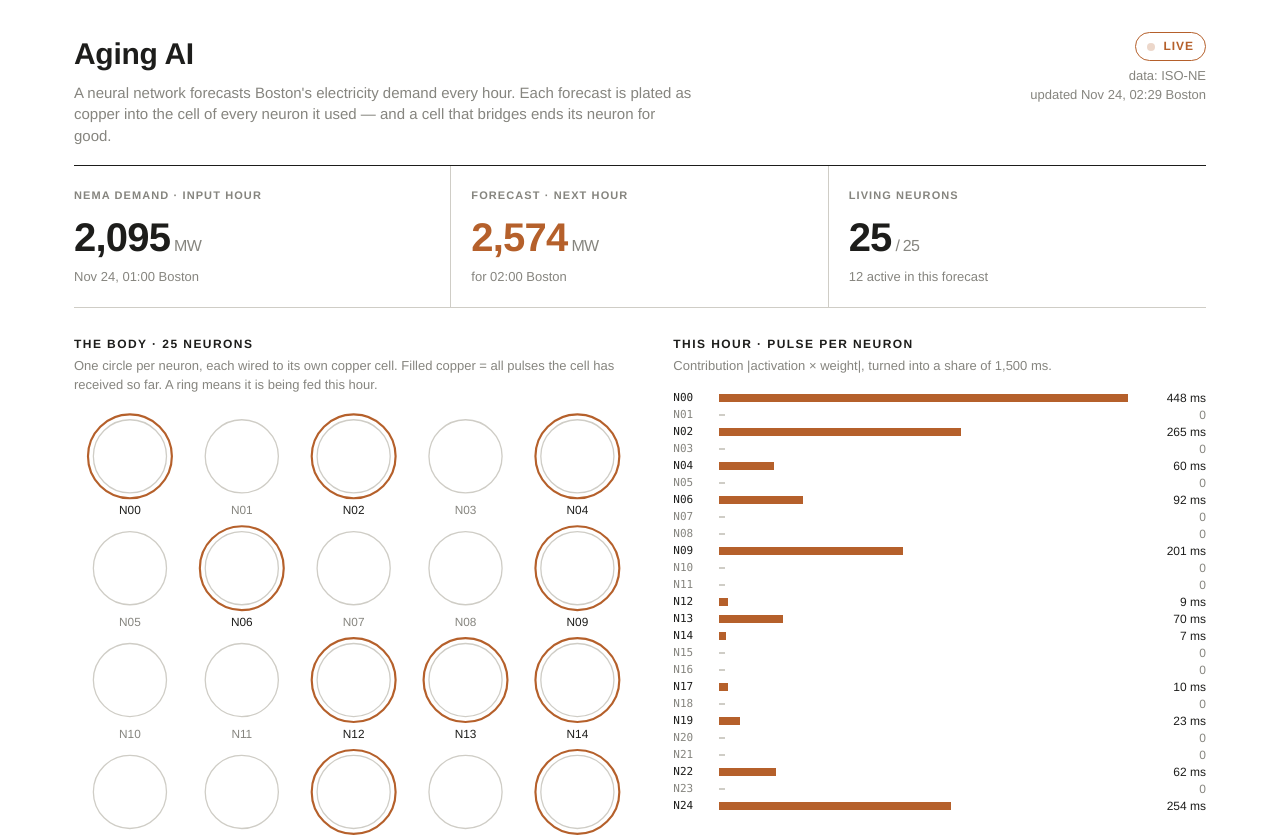
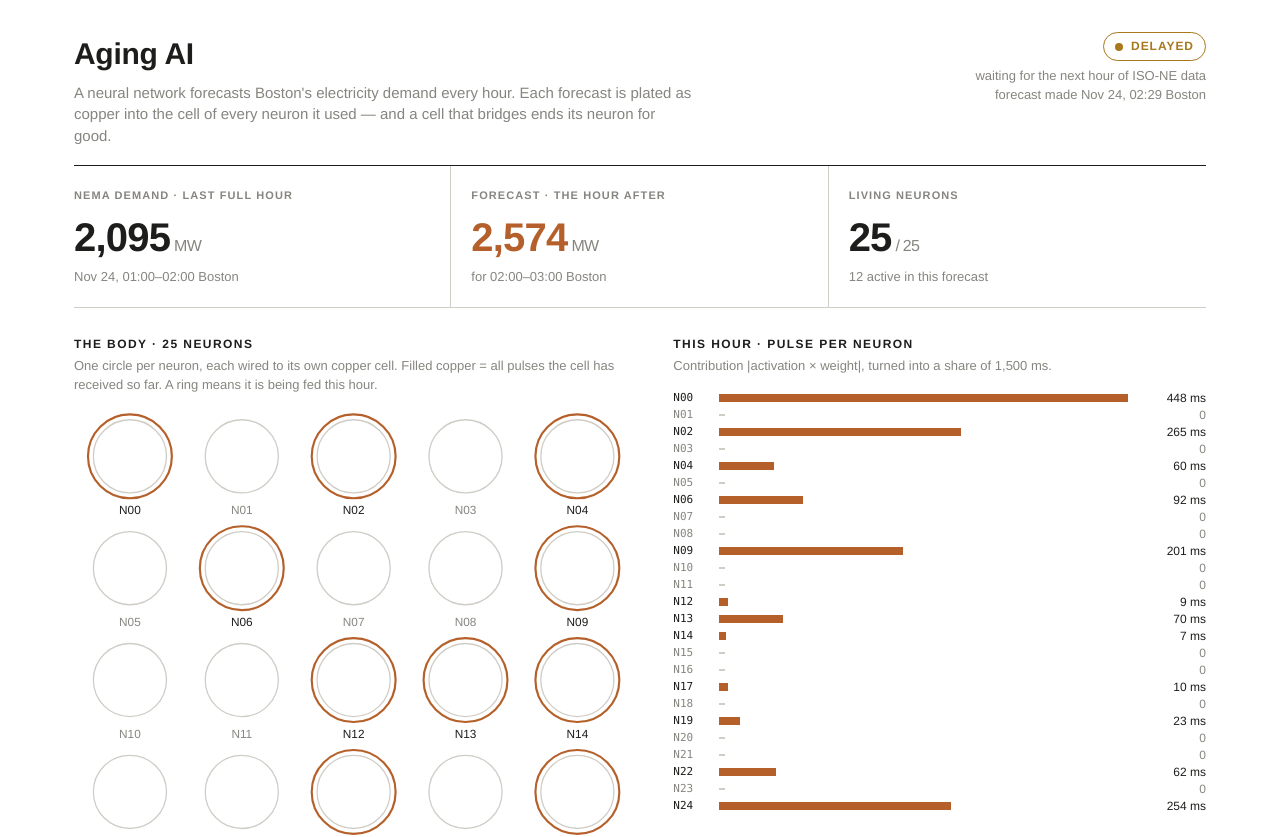
Before and after one commit to euryunglee-002/aging-ai-live, a plain HTML site: page index.html in a window 1280 px wide. Shown: the top 837 px of the page. Drawn offline with Linux system fonts and the light colour scheme.

Commit message:
LIVE only while the forecast hour is under way; check for new data every 10 minutes
The hourly run at :17 was often late (07:17 ran at 07:29), and the badge said LIVE for
up to 3 hours after the data, by which time the forecast hour had already passed.
Now the workflow checks every 10 minutes and makes a forecast as soon as ISO-NE has
posted a complete hour; it fetches nothing until the next hour can be complete and
commits only when there is a new hour. The badge reads LIVE while the forecast hour
is still running, DELAYED after that. Both hours are shown as ranges.

Co-Authored-By: Claude Opus 5.5 <noreply@anthropic.com>
Claude-Session: https://claude.ai/code/session_017T78vrvFAF3K8dPrrq5sPW

```diff
--- a/index.html
+++ b/index.html
@@ -87,12 +87,12 @@
 
   <section class="stats">
     <div class="stat">
-      <div class="label">NEMA demand · input hour</div>
+      <div class="label">NEMA demand · last full hour</div>
       <div class="big" id="obs">—</div>
       <div class="note" id="obsT">&nbsp;</div>
     </div>
     <div class="stat">
-      <div class="label">Forecast · next hour</div>
+      <div class="label">Forecast · the hour after</div>
       <div class="big cu" id="fc">—</div>
       <div class="note" id="fcT">&nbsp;</div>
     </div>
@@ -146,7 +146,7 @@ const N = 25, TZ = "America/New_York";
 const $ = id => document.getElementById(id);
 const fmtMW = v => v == null ? "—" : Math.round(v).toLocaleString("en-US");
 const bost = (iso, opt) => iso ? new Intl.DateTimeFormat("en-US", Object.assign({timeZone: TZ}, opt)).format(new Date(iso)) : "";
-const hhmm = iso => bost(iso, {hour: "2-digit", minute: "2-digit", hour12: false});
+const hhmm = iso => bost(iso, {hour: "2-digit", minute: "2-digit", hourCycle: "h23"});
 const day = iso => bost(iso, {month: "short", day: "numeric"});
 const NS = "http://www.w3.org/2000/svg";
 function el(tag, attrs, parent, text){
@@ -170,19 +170,23 @@ function render(s){
     drawCells(s, new Array(N).fill(0)); drawBars(s); drawChart([]);
     return;
   }
-  const ageH = (Date.now() - new Date(s.input_hour_utc)) / 3.6e6;
+  // LIVE only while the hour being forecast is still under way (or ahead).
+  const fcEnd = new Date(s.forecast_hour_boston).getTime() + 3.6e6;
+  const behindH = (Date.now() - fcEnd) / 3.6e6;
   const ended = s.alive === 0 || (s.sent && s.sent.status === "terminated");
   if (ended) setPill("ended", "TERMINATED");
-  else if (ageH > 48) setPill("ended", "LAST RECORD");
-  else if (ageH > 3) setPill("stale", "STALE DATA");
+  else if (behindH > 48) setPill("ended", "LAST RECORD");
+  else if (behindH > 0) setPill("stale", "DELAYED");
   else setPill("live", "LIVE");
-  $("src").textContent = "data: " + (s.source || "—");
-  $("upd").textContent = "updated " + day(s.updated_utc) + ", " + hhmm(s.updated_utc) + " Boston";
+  $("src").textContent = behindH > 0 && !ended
+    ? "waiting for the next hour of ISO-NE data"
+    : "data: " + (s.source || "—");
+  $("upd").textContent = "forecast made " + day(s.updated_utc) + ", " + hhmm(s.updated_utc) + " Boston";
 
   $("obs").innerHTML = fmtMW(s.observed_mw) + "<small>MW</small>";
-  $("obsT").textContent = day(s.input_hour_boston) + ", " + hhmm(s.input_hour_boston) + " Boston";
+  $("obsT").textContent = day(s.input_hour_boston) + ", " + hhmm(s.input_hour_boston) + "–" + hhmm(s.forecast_hour_boston) + " Boston";
   $("fc").innerHTML = fmtMW(s.forecast_mw) + "<small>MW</small>";
-  $("fcT").textContent = "for " + hhmm(s.forecast_hour_boston) + " Boston";
+  $("fcT").textContent = "for " + hhmm(s.forecast_hour_boston) + "–" + hhmm(new Date(new Date(s.forecast_hour_boston).getTime() + 3.6e6).toISOString()) + " Boston";
   $("alive").innerHTML = s.alive + "<small>/ 25</small>";
   const deadSet = new Set(s.dead || []);
   const active = (s.neurons || []).filter(n => n.pulse_ms > 0 && !deadSet.has(n.id)).length;
@@ -270,7 +274,7 @@ function drawChart(h){
   }
   const first = new Date(t0); first.setUTCMinutes(0, 0, 0);
   for (let t = first.getTime(); t <= t1; t += 3.6e6){
-    const hr = Number(bost(new Date(t).toISOString(), {hour: "numeric", hour12: false}));
+    const hr = Number(bost(new Date(t).toISOString(), {hour: "numeric", hourCycle: "h23"}));
     if (hr % every === 0 && t >= t0){
       el("line", {x1: x(t), x2: x(t), y1: T, y2: H - B, stroke: "var(--faint)"}, svg);
       el("text", {x: x(t), y: H - 12, "text-anchor": "middle", "font-size": 11, fill: "var(--mid)"}, svg,
```
Also changed, not shown: 2 other files.
